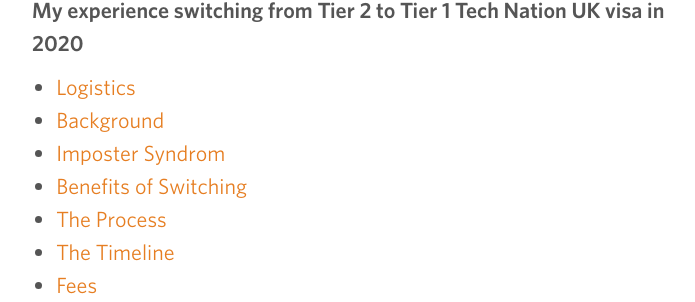
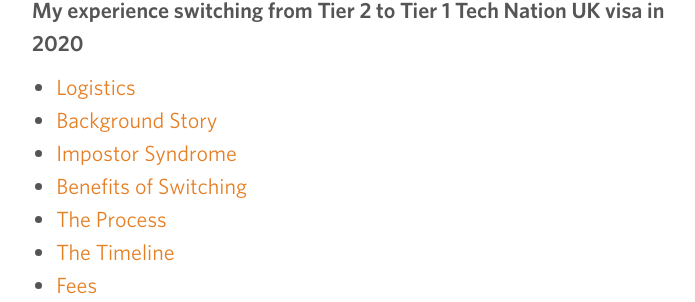
Before and after one commit to ahmedbaracat/ahmedbaracat.github.io, a Jekyll site: the page built from _posts/2020-06-17-tier1.md, in a window 1280 px wide and 900 px high. Shown: the part 248-550 px from the top of the window, without its empty margins (288-983 px from the left). Built offline with Jekyll 4.4.1, drawn with Linux system fonts in a browser that asks for light colours.

Commit message:
Minor fixes in tier 1 essay

```diff
--- a/_posts/2020-06-17-tier1.md
+++ b/_posts/2020-06-17-tier1.md
@@ -7,8 +7,8 @@
 
 ## My experience switching from Tier 2 to Tier 1 Tech Nation UK visa in 2020
 - [Logistics](#logistics)
-- [Background](#background-story)
-- [Imposter Syndrom](#imposter-syndrom)
+- [Background Story](#background-story)
+- [Impostor Syndrome](#impostor-syndrome)
 - [Benefits of Switching](#benefits-of-switching)
 - [The Process](#the-process)
 - [The Timeline](#the-timeline)
```
